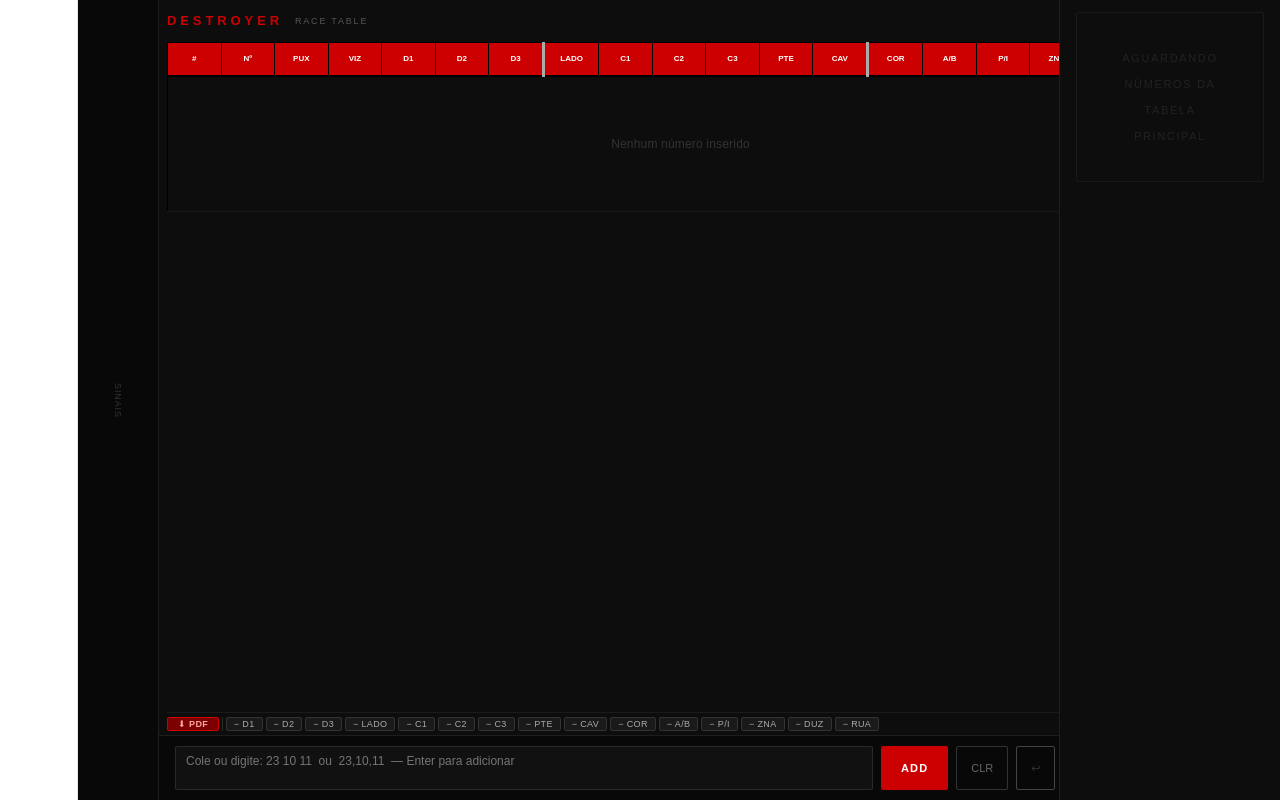
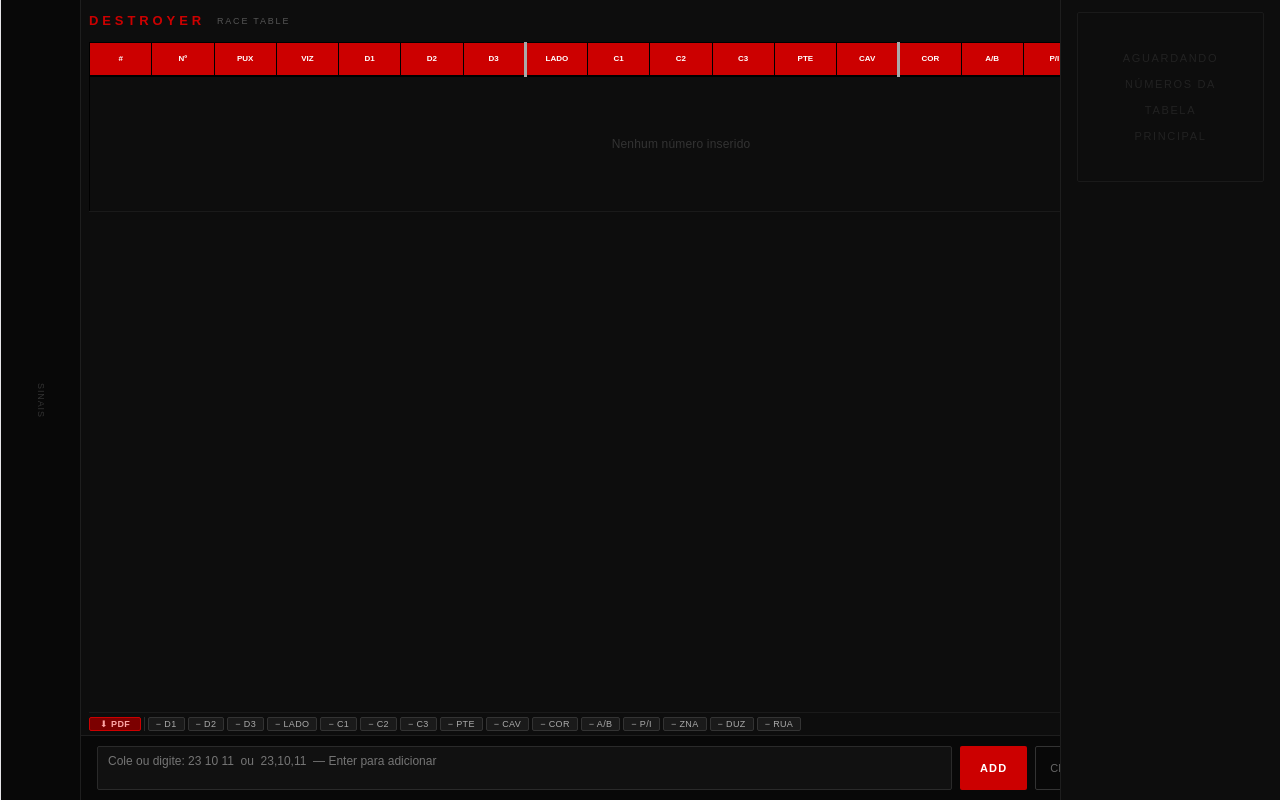
Before and after one commit to hanifalvesbatista10-spec/DESTROYER5.0, a React (Vite) app: page / in a window 1280 px wide. Built offline with nearby package versions, Linux system fonts and the light colour scheme.

Commit message:
Adjust layout styles for App component

```diff
--- a/src/App.jsx
+++ b/src/App.jsx
@@ -1508,7 +1508,7 @@ export default function DestroyerRaceTable() {
   };
 
   return (
-    <div style={{display:"flex",flexDirection:"row",minHeight:"100vh",width:"100%",background:"#0d0d0d",color:"#e5e5e5",fontFamily:"Arial, sans-serif"}}>
+    <div style={{display:"flex",flexDirection:"row",minHeight:"100vh",width:"100vw",maxWidth:"100vw",margin:0,padding:0,background:"#0d0d0d",color:"#e5e5e5",fontFamily:"Arial, sans-serif"}}>
       {/* ── Painel lateral esquerdo: Sinais ── */}
       <div style={{width:80,background:"#080808",borderRight:"1px solid #1e1e1e",
         flexShrink:0,display:"flex",flexDirection:"column",
@@ -1516,6 +1516,8 @@ export default function DestroyerRaceTable() {
         <SignalsPanel entries={entries} terminalStats={terminalStats}/>
       </div>
       <style>{`
+        * { box-sizing: border-box; margin: 0; padding: 0; }
+        html, body, #root { margin: 0; padding: 0; width: 100%; height: 100%; overflow-x: hidden; }
         @keyframes pulseBorder {
           0%,100% { box-shadow: inset 0 0 0 2px #FFD700, inset 0 0 8px #FFD700; }
           50%      { box-shadow: inset 0 0 0 2px #fff5a0, inset 0 0 16px #FFD700; }
```
